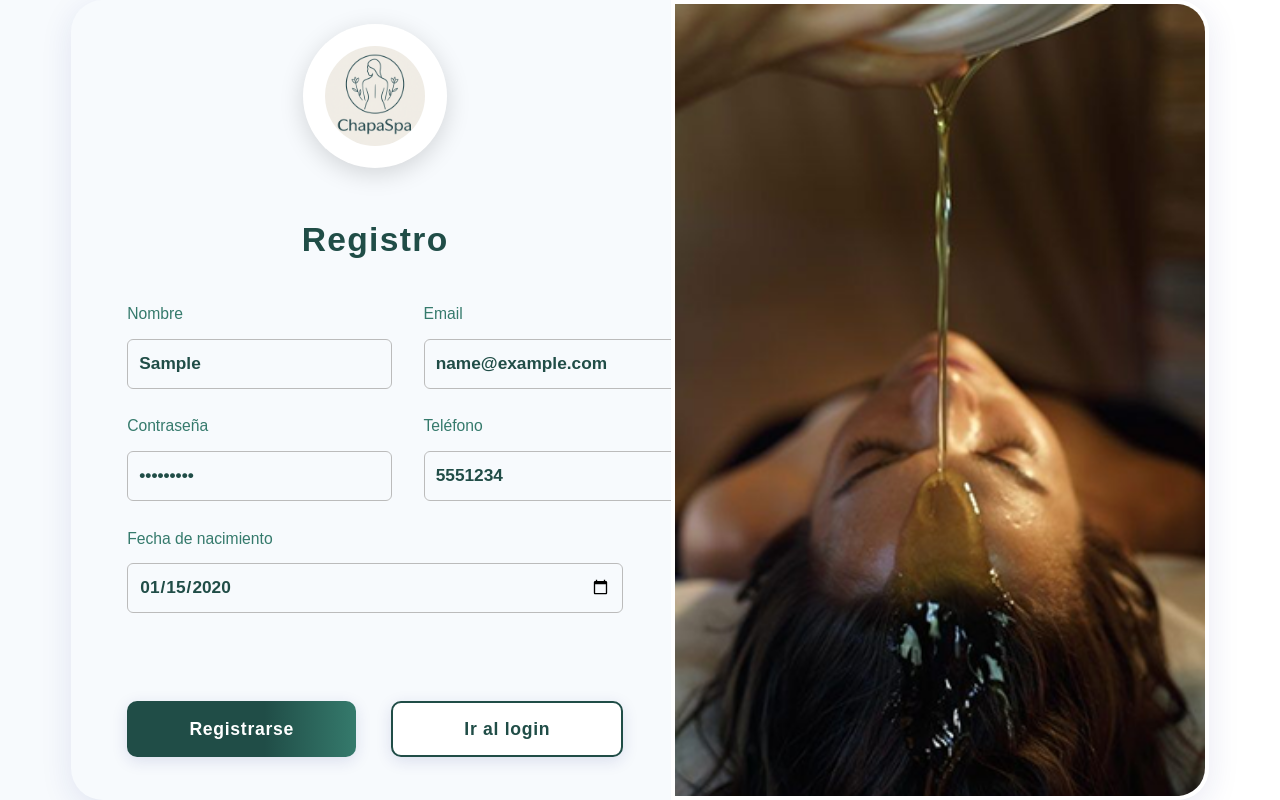
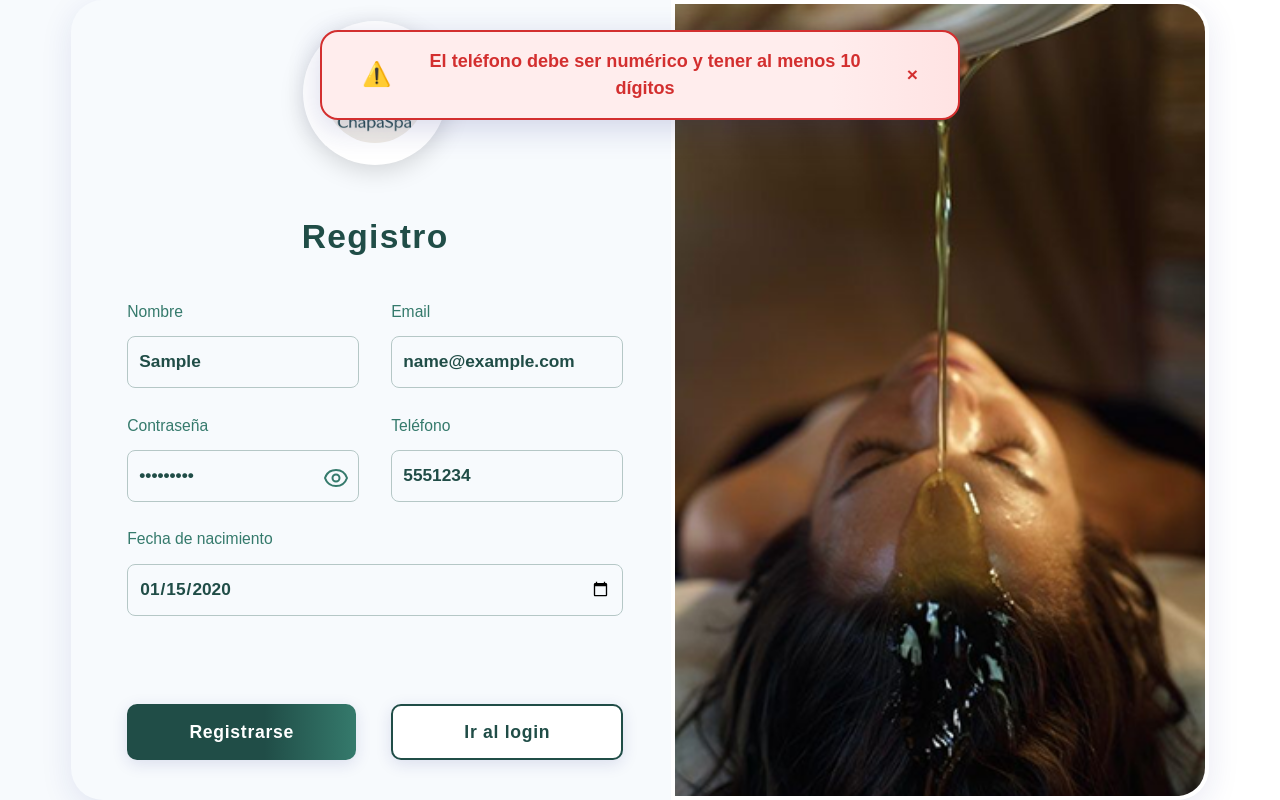
Before and after one commit to UP220891/chapa-spa, a Next.js app in the folder proyecto/frontend/: page /register in a window 1280 px wide. Both pictures are taken after typing "Sample", "name@example.com", "Sample123", "5551234", "2020-01-15" into the empty fields and a click on the button "Registrarse". Built offline with nearby package versions, Linux system fonts and the light colour scheme; no server answers.

Commit message:
validaciones en el front

```diff
--- a/proyecto/frontend/src/components/CitasForm.tsx
+++ b/proyecto/frontend/src/components/CitasForm.tsx
@@ -1,4 +1,5 @@
 "use client";
+import "../styles/notification.css";
 
 import React from "react";
 
@@ -15,6 +16,20 @@ const CitasForm: React.FC = () => {
     servicio: "" as Servicio,
     notas: ""
   });
+  const [notification, setNotification] = React.useState<{ type: 'error' | 'success'; message: string } | null>(null);
+  const [showNotification, setShowNotification] = React.useState(false);
+  React.useEffect(() => {
+    if (notification) {
+      setShowNotification(true);
+      if (notification.type === 'success') {
+        const timer = setTimeout(() => {
+          setShowNotification(false);
+          setNotification(null);
+        }, 2500);
+        return () => clearTimeout(timer);
+      }
+    }
+  }, [notification]);
   const [loading, setLoading] = React.useState<boolean>(false);
   const [mensaje, setMensaje] = React.useState<string>("");
   const [error, setError] = React.useState<string>("");
@@ -30,16 +45,37 @@ const CitasForm: React.FC = () => {
     setError("");
     try {
       await crearCita(form);
-      setMensaje("¡Cita reservada exitosamente!");
+      setNotification({ type: 'success', message: '¡Cita reservada exitosamente!' });
       setForm({ nombre: "", apellidos: "", email: "", numero: "", fecha: "", hora: "", servicio: "", notas: "" });
     } catch (err: any) {
-      setError(err?.message || "Error al reservar la cita");
+      setNotification({ type: 'error', message: err?.message || "Error al reservar la cita" });
     }
     setLoading(false);
   };
 
   return (
-    <div className="register-container">
+    <div className="register-container" style={{ position: 'relative' }}>
+      {notification && (
+        <div
+          className={`notification-popup ${notification.type} ${showNotification ? 'show' : 'hide'}`}
+          style={{ position: 'absolute', top: 30, left: '50%', transform: 'translateX(-50%)', zIndex: 1000 }}
+        >
+          <span className="notification-icon">
+            {notification.type === 'error' ? '⚠️' : '✅'}
+          </span>
+          {notification.message}
+          <button
+            className="notification-close"
+            onClick={() => {
+              setShowNotification(false);
+              setTimeout(() => setNotification(null), 400);
+            }}
+            aria-label="Cerrar notificación"
+          >
+            &times;
+          </button>
+        </div>
+      )}
       <div className="register-card">
         <div className="register-image-section">
           <img src="/images/cita.png" alt="Cita" className="register-image" />
--- a/proyecto/frontend/src/components/LoginForm.tsx
+++ b/proyecto/frontend/src/components/LoginForm.tsx
@@ -4,6 +4,7 @@ function LoginForm({ showHomeButton = false }) {
   // Estados para email y password
   const [email, setEmail] = React.useState('');
   const [password, setPassword] = React.useState('');
+  const [showPassword, setShowPassword] = React.useState(false);
   const [error, setError] = React.useState<string | null>(null);
   const [loading, setLoading] = React.useState(false);
 
@@ -80,14 +81,16 @@ function LoginForm({ showHomeButton = false }) {
               }}
             />
             <label htmlFor="password" style={{ fontSize: '1.08rem', fontWeight: 700, color: '#357a6c', marginBottom: '0.1rem', letterSpacing: '0.02em' }}>Contraseña</label>
+            <div style={{ position: 'relative', display: 'flex', alignItems: 'center' }}>
               <input
-              type="password"
+                type={showPassword ? "text" : "password"}
                 id="password"
                 placeholder="Ingresar Contraseña"
                 autoComplete="current-password"
                 value={password}
                 onChange={e => setPassword(e.target.value)}
                 style={{
+                  width: '100%',
                   padding: '0.7rem',
                   fontSize: '1rem',
                   border: '1px solid #bbb',
@@ -98,8 +101,35 @@ function LoginForm({ showHomeButton = false }) {
                   color: '#204d47',
                   fontFamily: 'Montserrat, sans-serif',
                   letterSpacing: '0.03em',
+                  paddingRight: '2.2rem',
+                  boxSizing: 'border-box',
                 }}
               />
+              <button
+                type="button"
+                aria-label={showPassword ? "Ocultar contraseña" : "Mostrar contraseña"}
+                onClick={() => setShowPassword(v => !v)}
+                style={{
+                  position: 'absolute',
+                  top: '50%',
+                  right: '0.7rem',
+                  transform: 'translateY(-50%)',
+                  background: 'none',
+                  border: 'none',
+                  cursor: 'pointer',
+                  padding: 0,
+                  display: 'flex',
+                  alignItems: 'center',
+                  zIndex: 2,
+                }}
+              >
+                {showPassword ? (
+                  <svg xmlns="http://www.w3.org/2000/svg" width="24" height="24" viewBox="0 0 24 24" fill="none" stroke="#357a6c" strokeWidth="2" strokeLinecap="round" strokeLinejoin="round"><path d="M17.94 17.94A10.94 10.94 0 0 1 12 19c-5 0-9.27-3.11-10.94-7.5a10.45 10.45 0 0 1 2.54-3.73"/><path d="M1 1l22 22"/><path d="M9.53 9.53A3.5 3.5 0 0 0 12 15.5c.96 0 1.84-.36 2.5-.97"/><path d="M14.47 14.47A3.5 3.5 0 0 0 12 8.5c-.96 0-1.84.36-2.5.97"/></svg>
+                ) : (
+                  <svg xmlns="http://www.w3.org/2000/svg" width="24" height="24" viewBox="0 0 24 24" fill="none" stroke="#357a6c" strokeWidth="2" strokeLinecap="round" strokeLinejoin="round"><path d="M1 12C2.73 7.11 7 4 12 4s9.27-3.11 11 8c-1.73 4.89-6 8-11 8s-9.27-3.11-11-8z"/><circle cx="12" cy="12" r="3.5"/></svg>
+                )}
+              </button>
+            </div>
             <style>{`
               input::placeholder {
                 color: #7a8a8a;
--- a/proyecto/frontend/src/components/RegisterForm.tsx
+++ b/proyecto/frontend/src/components/RegisterForm.tsx
@@ -1,4 +1,5 @@
 "use client";
+import "../styles/notification.css";
 import React, { useRef } from 'react';
 import { registerCliente } from '../servicios/authService';
 import { useRouter } from 'next/navigation';
@@ -6,6 +7,21 @@ import { useRouter } from 'next/navigation';
 const RegisterForm = () => {
   const router = useRouter();
   const formRef = useRef<HTMLFormElement>(null);
+  const [showPassword, setShowPassword] = React.useState(false);
+  const [notification, setNotification] = React.useState<{ type: 'error' | 'success'; message: string } | null>(null);
+  const [showNotification, setShowNotification] = React.useState(false);
+  React.useEffect(() => {
+    if (notification) {
+      setShowNotification(true);
+      if (notification.type === 'success') {
+        const timer = setTimeout(() => {
+          setShowNotification(false);
+          setNotification(null);
+        }, 2500);
+        return () => clearTimeout(timer);
+      }
+    }
+  }, [notification]);
 
   const validate = ({ nombre, email, password, telefono, fechaNacimiento }: any) => {
     if (!nombre) return "El nombre es obligatorio";
@@ -36,19 +52,43 @@ const RegisterForm = () => {
     const fechaNacimiento = (form.elements.namedItem('birthdate') as HTMLInputElement).value;
     const error = validate({ nombre, email, password, telefono, fechaNacimiento });
     if (error) {
-      alert(error);
+      setNotification({ type: 'error', message: error });
       return;
     }
     try {
       await registerCliente({ nombre, email, password, telefono, fechaNacimiento });
-      router.push('/login');
+      setNotification({ type: 'success', message: '¡Registro exitoso! Redirigiendo...' });
+      setTimeout(() => {
+        router.push('/login');
+      }, 1500);
     } catch (err: any) {
-      alert(err?.response?.data?.mensaje || 'Error al registrar');
+      setNotification({ type: 'error', message: err?.response?.data?.mensaje || 'Error al registrar' });
     }
   };
 
   return (
-    <div className="register-container" style={{ minHeight: '100vh', display: 'flex', alignItems: 'center', justifyContent: 'center', background: 'linear-gradient(90deg, #f7fafd 60%, #fff 40%)' }}>
+    <div className="register-container" style={{ minHeight: '100vh', display: 'flex', alignItems: 'center', justifyContent: 'center', background: 'linear-gradient(90deg, #f7fafd 60%, #fff 40%)', position: 'relative' }}>
+      {notification && (
+        <div
+          className={`notification-popup ${notification.type} ${showNotification ? 'show' : 'hide'}`}
+          style={{ position: 'absolute', top: 30, left: '50%', transform: 'translateX(-50%)', zIndex: 1000 }}
+        >
+          <span className="notification-icon">
+            {notification.type === 'error' ? '⚠️' : '✅'}
+          </span>
+          {notification.message}
+          <button
+            className="notification-close"
+            onClick={() => {
+              setShowNotification(false);
+              setTimeout(() => setNotification(null), 400);
+            }}
+            aria-label="Cerrar notificación"
+          >
+            &times;
+          </button>
+        </div>
+      )}
       <div className="register-card" style={{ maxWidth: '1500px', minWidth: '900px', height: '800px', boxShadow: '0 8px 32px 0 rgba(31,38,135,0.10)', borderRadius: '32px', background: 'transparent', display: 'flex', overflow: 'hidden', margin: 'auto', padding: '0', gap: '0' }}>
         <div className="register-form-section" style={{ flex: '1 1 0%', flexShrink: 0, padding: '4rem 3rem 4rem 3.5rem', display: 'flex', flexDirection: 'column', justifyContent: 'center', gap: '2rem', marginRight: '0', minWidth: '520px', maxWidth: '600px', background: 'transparent', height: '100%' }}>
           <div style={{ display: 'flex', flexDirection: 'column', alignItems: 'center', marginBottom: '0.7rem', gap: '0.3rem' }}>
@@ -66,26 +106,58 @@ const RegisterForm = () => {
             <div style={{ display: 'flex', gap: '2rem' }}>
               <div style={{ flex: 1, display: 'flex', flexDirection: 'column', gap: '0.7rem' }}>
                 <label htmlFor="name" className="register-label">Nombre</label>
-                <input type="text" id="name" placeholder="Ingresar Nombre" className="register-input" required style={{ fontSize: '1.08rem', fontWeight: 600, color: '#204d47', background: '#f7fafd' }} />
+                <input type="text" id="name" placeholder="Ingresar Nombre" className="register-input" required style={{ fontSize: '1.08rem', fontWeight: 600, color: '#204d47', background: '#f7fafd', height: '52px', border: '1px solid #b5c7c6', borderRadius: '8px', width: '100%' }} />
               </div>
               <div style={{ flex: 1, display: 'flex', flexDirection: 'column', gap: '0.7rem' }}>
                 <label htmlFor="email" className="register-label">Email</label>
-                <input type="email" id="email" placeholder="Ingresar Email" className="register-input" required style={{ fontSize: '1.08rem', fontWeight: 600, color: '#204d47', background: '#f7fafd' }} />
+                <input type="email" id="email" placeholder="Ingresar Email" className="register-input" required style={{ fontSize: '1.08rem', fontWeight: 600, color: '#204d47', background: '#f7fafd', height: '52px', border: '1px solid #b5c7c6', borderRadius: '8px', width: '100%' }} />
               </div>
             </div>
             <div style={{ display: 'flex', gap: '2rem' }}>
               <div style={{ flex: 1, display: 'flex', flexDirection: 'column', gap: '0.7rem' }}>
                 <label htmlFor="password" className="register-label">Contraseña</label>
-                <input type="password" id="password" placeholder="Ingresar Contraseña" className="register-input" required style={{ fontSize: '1.08rem', fontWeight: 600, color: '#204d47', background: '#f7fafd' }} />
+                <div style={{ position: 'relative', display: 'flex', alignItems: 'center' }}>
+                  <input
+                    type={showPassword ? "text" : "password"}
+                    id="password"
+                    placeholder="Ingresar Contraseña"
+                    className="register-input"
+                    required
+                    style={{ fontSize: '1.08rem', fontWeight: 600, color: '#204d47', background: '#f7fafd', paddingRight: '2.2rem', height: '52px', border: '1px solid #b5c7c6', borderRadius: '8px', width: '100%' }}
+                  />
+                  <button
+                    type="button"
+                    aria-label={showPassword ? "Ocultar contraseña" : "Mostrar contraseña"}
+                    onClick={() => setShowPassword(v => !v)}
+                    style={{
+                      position: 'absolute',
+                      top: '50%',
+                      right: '0.7rem',
+                      transform: 'translateY(-50%)',
+                      background: 'none',
+                      border: 'none',
+                      cursor: 'pointer',
+                      padding: 0,
+                      display: 'flex',
+                      alignItems: 'center',
+                    }}
+                  >
+                    {showPassword ? (
+                      <svg xmlns="http://www.w3.org/2000/svg" width="24" height="24" viewBox="0 0 24 24" fill="none" stroke="#357a6c" strokeWidth="2" strokeLinecap="round" strokeLinejoin="round"><path d="M17.94 17.94A10.94 10.94 0 0 1 12 19c-5 0-9.27-3.11-10.94-7.5a10.45 10.45 0 0 1 2.54-3.73"/><path d="M1 1l22 22"/><path d="M9.53 9.53A3.5 3.5 0 0 0 12 15.5c.96 0 1.84-.36 2.5-.97"/><path d="M14.47 14.47A3.5 3.5 0 0 0 12 8.5c-.96 0-1.84.36-2.5.97"/></svg>
+                    ) : (
+                      <svg xmlns="http://www.w3.org/2000/svg" width="24" height="24" viewBox="0 0 24 24" fill="none" stroke="#357a6c" strokeWidth="2" strokeLinecap="round" strokeLinejoin="round"><path d="M1 12C2.73 7.11 7 4 12 4s9.27 3.11 11 8c-1.73 4.89-6 8-11 8s-9.27-3.11-11-8z"/><circle cx="12" cy="12" r="3.5"/></svg>
+                    )}
+                  </button>
+                </div>
               </div>
               <div style={{ flex: 1, display: 'flex', flexDirection: 'column', gap: '0.7rem' }}>
                 <label htmlFor="phone" className="register-label">Teléfono</label>
-                <input type="tel" id="phone" placeholder="Ingresar Teléfono" className="register-input" required style={{ fontSize: '1.08rem', fontWeight: 600, color: '#204d47', background: '#f7fafd' }} />
+                <input type="tel" id="phone" placeholder="Ingresar Teléfono" className="register-input" required style={{ fontSize: '1.08rem', fontWeight: 600, color: '#204d47', background: '#f7fafd', height: '52px', border: '1px solid #b5c7c6', borderRadius: '8px', width: '100%' }} />
               </div>
             </div>
             <div style={{ display: 'flex', flexDirection: 'column', gap: '0.7rem', marginBottom: '1.2rem' }}>
               <label htmlFor="birthdate" className="register-label">Fecha de nacimiento</label>
-              <input type="date" id="birthdate" className="register-input" required style={{ fontSize: '1.08rem', fontWeight: 600, color: '#204d47', background: '#f7fafd' }} placeholder="Seleccionar Fecha de nacimiento" />
+              <input type="date" id="birthdate" className="register-input" required style={{ fontSize: '1.08rem', fontWeight: 600, color: '#204d47', background: '#f7fafd', height: '52px', border: '1px solid #b5c7c6', borderRadius: '8px', width: '100%' }} placeholder="Seleccionar Fecha de nacimiento" />
             </div>
             <div style={{ display: 'flex', flexDirection: 'row', gap: '2.2rem', marginTop: '2rem', marginBottom: '1.2rem', justifyContent: 'center' }}>
               <button
--- /dev/null
+++ b/proyecto/frontend/src/styles/notification.css
@@ -0,0 +1,58 @@
+.notification-popup {
+  min-width: 320px;
+  max-width: 90vw;
+  padding: 1rem 2.5rem;
+  border-radius: 18px;
+  font-weight: bold;
+  font-size: 1.13rem;
+  text-align: center;
+  box-shadow: 0 8px 32px 0 rgba(31,38,135,0.18);
+  backdrop-filter: blur(4px);
+  display: flex;
+  align-items: center;
+  justify-content: center;
+  gap: 0.7rem;
+  transition: opacity 0.5s, transform 0.5s;
+  opacity: 0;
+  pointer-events: none;
+}
+.notification-popup.show {
+  opacity: 1;
+  transform: scale(1);
+  pointer-events: auto;
+}
+.notification-popup.hide {
+  opacity: 0;
+  transform: scale(0.95);
+  pointer-events: none;
+}
+.notification-popup.success {
+  background: linear-gradient(90deg, #e6fff2 80%, #d0f5e8 100%);
+  color: #204d47;
+  border: 2px solid #204d47;
+}
+.notification-popup.error {
+  background: linear-gradient(90deg, #ffeded 80%, #ffe3e3 100%);
+  color: #d32f2f;
+  border: 2px solid #d32f2f;
+}
+.notification-icon {
+  display: inline-block;
+  vertical-align: middle;
+  margin-right: 10px;
+  font-size: 1.3em;
+}
+.notification-close {
+  margin-left: 18px;
+  background: none;
+  border: none;
+  color: inherit;
+  font-weight: bold;
+  cursor: pointer;
+  font-size: 1.2rem;
+  vertical-align: middle;
+  transition: color 0.2s;
+}
+.notification-close:hover {
+  color: #d32f2f;
+}
```
Lines whose indentation alone changed are shown as unchanged.
